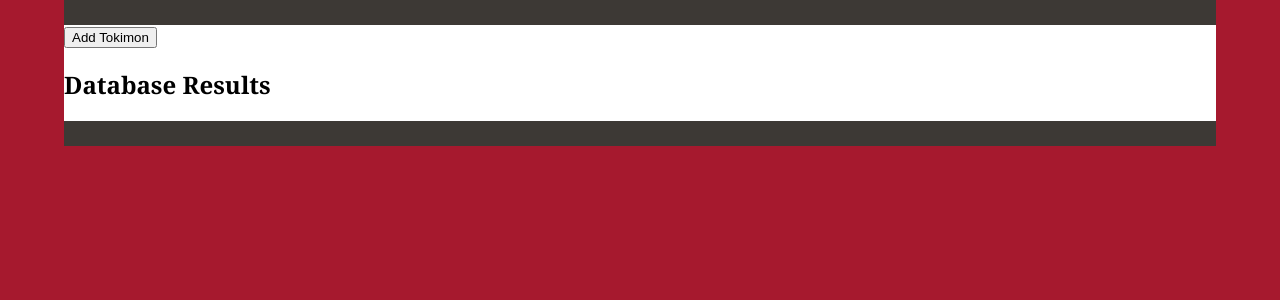
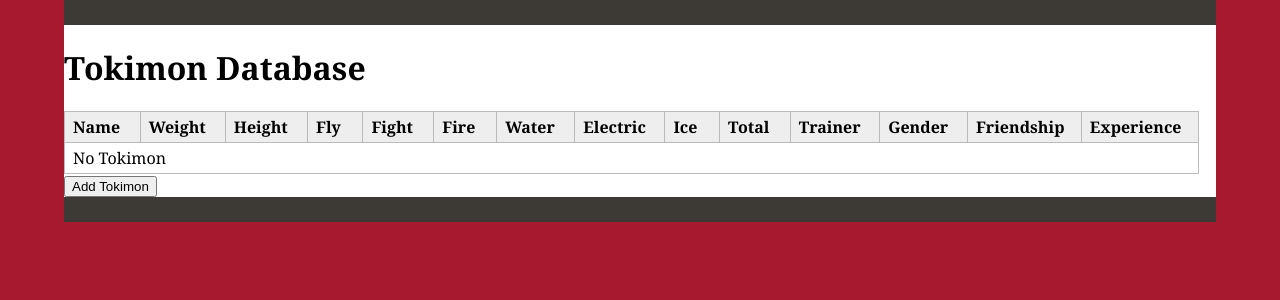
Before and after one commit to matnguyen/Tokimon-CMPT276, a Node server app: page / in a window 1280 px wide. Shown: the top 300 px of the page. Run offline with Node 20, Linux system fonts and the light colour scheme; data that the repository does not hold is empty.

Commit message:
Add generated tokimon table

```diff
--- a/views/pages/main.ejs
+++ b/views/pages/main.ejs
@@ -11,16 +11,60 @@
 <html lang="eng">
     <body>
         <main>
-            <button>Add Tokimon</button>
-            <h2>Database Results</h2>
+            <h1>Tokimon Database</h1>
 
-            <ul>
+            <table>
+                <tr>
+                    <th>Name</th>
+                    <th>Weight</th>
+                    <th>Height</th>
+                    <th>Fly</th>
+                    <th>Fight</th>
+                    <th>Fire</th>
+                    <th>Water</th>
+                    <th>Electric</th>
+                    <th>Ice</th>
+                    <th>Total</th>
+                    <th>Trainer</th>
+                    <th>Gender</th>
+                    <th>Friendship</th>
+                    <th>Experience</th>
+                </tr>
+                <% if (results.length) {
+                    for (var i = 0; i < results.length; i++) { %>
+                <tr>
+                    <td><%= results[i].field1 %></td>
+                    <td><%= results[i].field2 %></td>
+                    <td><%= results[i].field3 %></td>
+                    <td><%= results[i].field4 %></td>
+                    <td><%= results[i].field5 %></td>
+                    <td><%= results[i].field6 %></td>
+                    <td><%= results[i].field7 %></td>
+                    <td><%= results[i].field8 %></td>
+                    <td><%= results[i].field9 %></td>
+                    <td><%= results[i].field10 %></td>
+                    <td><%= results[i].field11 %></td>
+                    <td><%= results[i].field12 %></td>
+                    <td><%= results[i].field13 %></td>
+                    <td><%= results[i].field14 %></td>
+                </tr>
+                    <% }
+                }
+                else { %>
+                <tr>
+                    <td colspan="15">No Tokimon</td>
+                </tr>
+                <% } %>
+
+            </table>
+
+            <!-- <ul>
                 <% results.forEach(function(r) { %>
                     <li><%= r.id %> - <%= r.name %></li>
-                <% }); %>
-            </ul>
+                    <% }); %>
+                </ul> -->
 
-            </div>
+            <button>Add Tokimon</button>
         </main>
     </body>
 </html>
```
